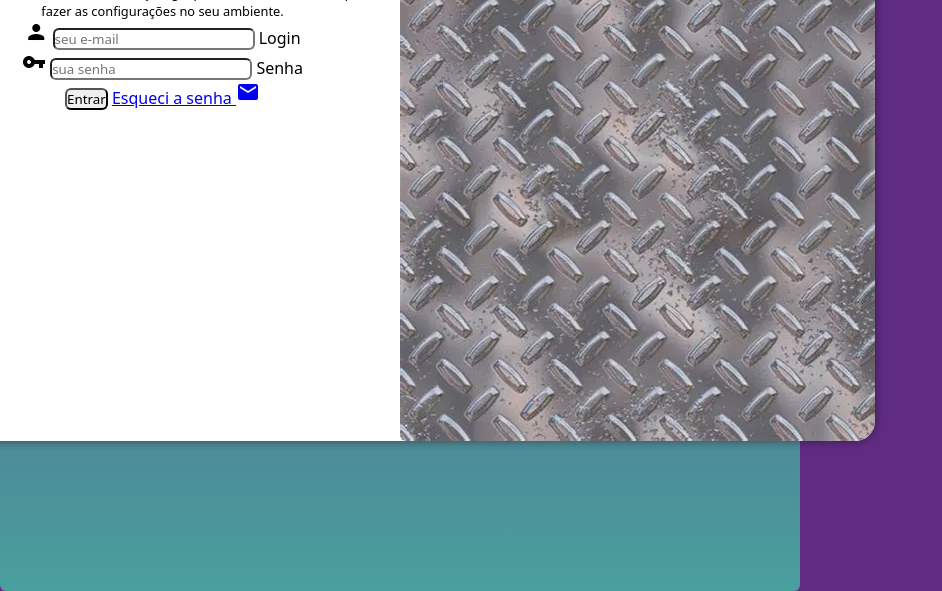
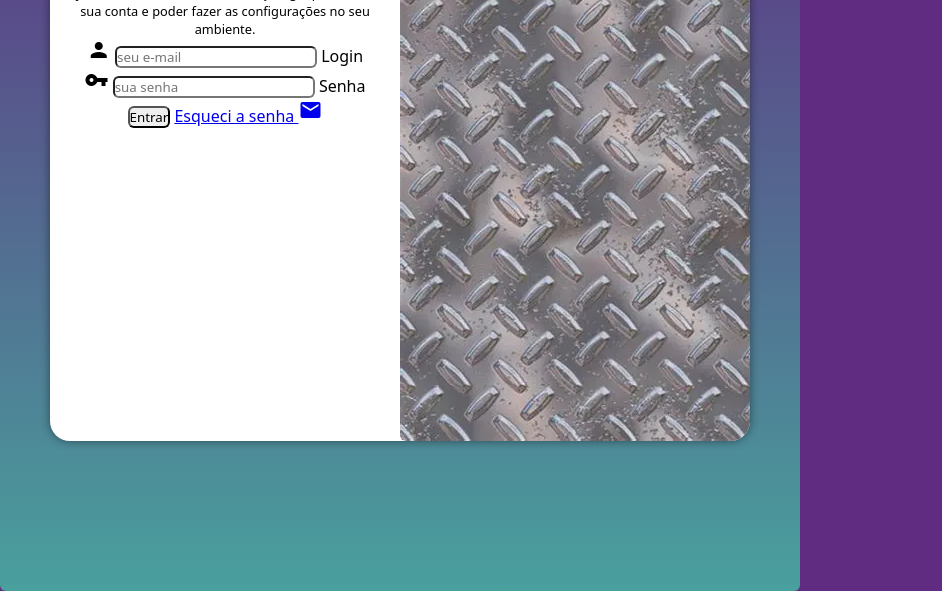
Before and after one commit to herculesreis092-prog/Projeto-login, a plain HTML site: page index.html in a window 1280 px wide. Shown: the part 209-800 px from the top of the page, without its empty margins (0-942 px from the left). Drawn offline with Linux system fonts and the light colour scheme.

Commit message:
atualizei meu formulario

```diff
--- a/estilos/media-query.css
+++ b/estilos/media-query.css
@@ -29,7 +29,7 @@
     }
 
     section#login  {
-        width: 950px;
+        width: 700px;
     }
 
     section#login > div#imagem {
```
